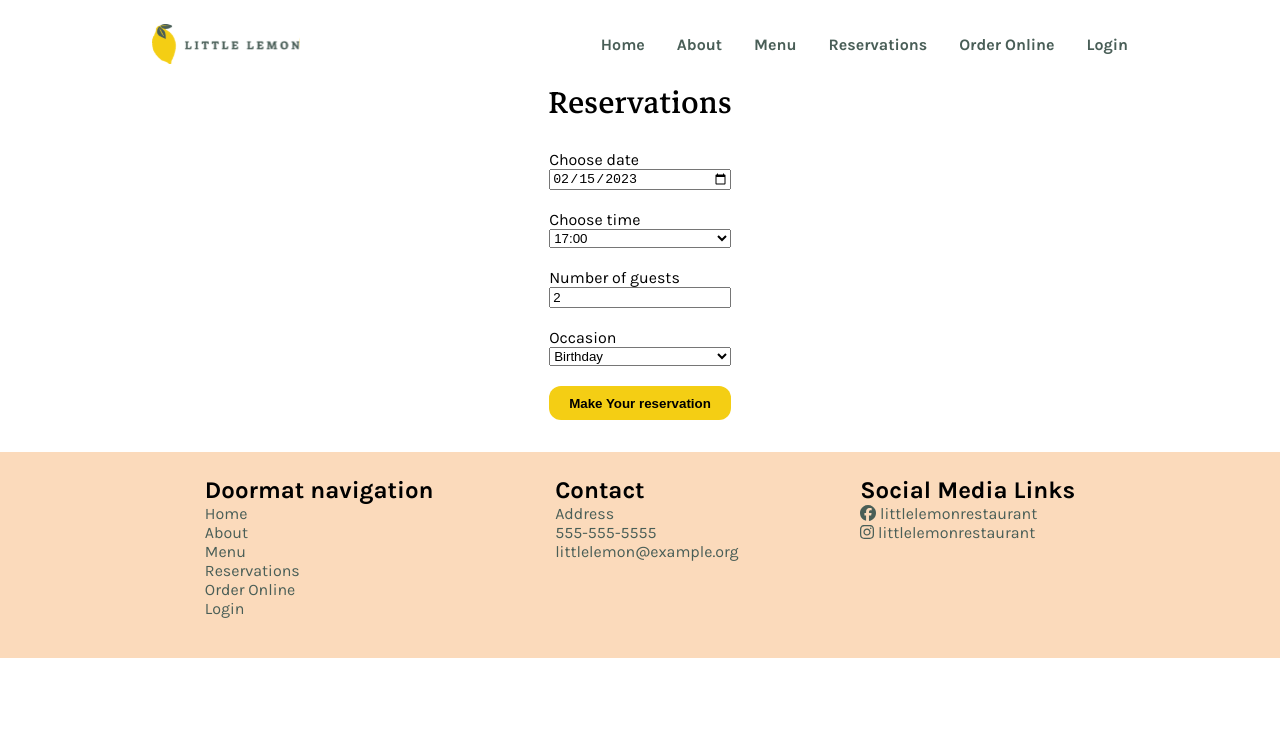
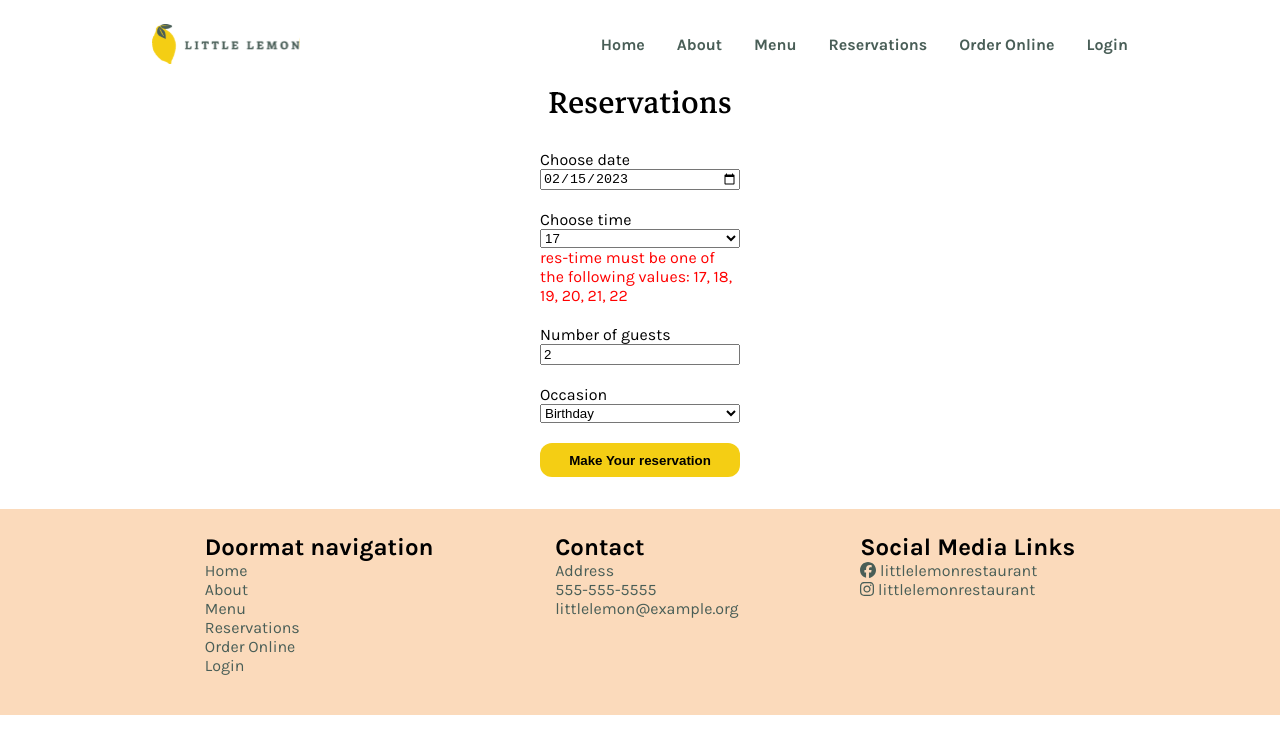
Before and after one commit to pventurino/meta-front-end-developer-capstone, a React (Create React App) app: page /reservations in a window 1280 px wide. Both pictures are taken after a click on the button "Make Your reservation". Shown: the top 754 px of the page. Built offline with nearby package versions, Linux system fonts and the light colour scheme.

Commit message:
useFormik instead of Formik context

```diff
--- a/src/components/BookingForm.js
+++ b/src/components/BookingForm.js
@@ -1,5 +1,5 @@
-import React, { useState } from 'react';
-import { Formik, Form, Field, ErrorMessage} from 'formik';
+import React from 'react';
+import { useFormik } from 'formik';
 import * as Yup from 'yup';
 
 const BookingForm = ({availableTimes, onDateChange}) => {
@@ -8,63 +8,97 @@ const BookingForm = ({availableTimes, onDateChange}) => {
   let offsetInMillis = 60 * 1000 * utcDate.getTimezoneOffset();
   let localDate = new Date(utcDate - offsetInMillis);
 
-  let [state, setState] = useState({
+  const doSubmit = (...args) => console.log(...args);
+
+  const formik = useFormik({
+    onSubmit: values => doSubmit(values),
+    initialValues: {
       'res-date': localDate.toISOString().substring(0,10),
       'res-time': 17,
       'guests': 2,
       'occasion': 'Birthday'
+    },
+    validationSchema: Yup.object({
+      'res-date': Yup.date().required(),
+      'res-time': Yup.string().oneOf(availableTimes).required(),
+      'guests': Yup.number().positive().min(1).max(10).required(),
+      'occasion': Yup.string().oneOf(['Birthday','Anniversary'])
+    }),
   });
 
+  const ErrorMessage = (props) => !!formik.errors[props.name] ? (
+    <label
+      className='errorLabel'
+      style={{color: 'red'}}
+      htmlFor={props.name}>
+      {formik.errors[props.name]}
+    </label>
+  ) : null;
+
   return (
-    <Formik
-      initialValues={state}
-      validationSchema={ Yup.object().shape({
-        'res-date': Yup.date().required(),
-        'res-time': Yup.number().oneOf(availableTimes).required(),
-        'guests': Yup.number().positive().min(1).max(10).required(),
-        'occasion': Yup.string().oneOf(['Birthday','Anniversary'])
-      }) }
-      onSubmit={ values => {
-        console.log(values);
-        setState(values);
-      } }
-    >
-      {({errors, touched}) => (
-        <Form style={{display:'grid', maxWidth:'200px', gap:'20px'}}>
+    <form
+      style={{display:'grid', maxWidth:'200px', gap:'20px'}}
+      onSubmit={formik.handleSubmit}>
       <div className='formField'>
         <label htmlFor='res-date'>Choose date</label>
-            <Field id='res-date' name='res-date' type='date' onChange={(e) => onDateChange(e.currentTarget.value)}/>
+        <input
+          id='res-date'
+          name='res-date'
+          type='date'
+          value={formik.values['res-date']}
+          onBlur={formik.onBlur}
+          onChange={formik.handleChange}
+          />
         <ErrorMessage name='res-date' />
       </div>
 
       <div className='formField'>
         <label htmlFor='res-time'>Choose time</label>
-            <Field id='res-time' name='res-time' as='select'>
-              { availableTimes.map(x => (<option key={x} value={x}>{x}:00</option>)) }
-            </Field>
+        <select
+          id='res-time'
+          name='res-time'
+          value={formik.values['res-time']}
+          onBlur={formik.onBlur}
+          onChange={formik.handleChange}
+          >
+          { availableTimes.map(x => (<option key={x} value={x}>{x}</option>)) }
+        </select>
         <ErrorMessage name='res-time' />
       </div>
 
       <div className='formField'>
         <label htmlFor='guests'>Number of guests</label>
-            <Field id='guests' name='guests' type='number' min={1} max={10}/>
+        <input
+          id='guests'
+          name='guests'
+          type='number'
+          min={1}
+          max={10}
+          value={formik.values['guests']}
+          onBlur={formik.onBlur}
+          onChange={formik.handleChange}
+          />
         <ErrorMessage name='guests'/>
       </div>
 
       <div className='formField'>
         <label htmlFor='occasion'>Occasion</label>
-            <Field id='occasion' name='occasion' as='select'>
+        <select
+          id='occasion'
+          name='occasion'
+          as='select'
+          value={formik.values['occasion']}
+          onBlur={formik.onBlur}
+          onChange={formik.handleChange}
+          >
           <option key='birthday' value='Birthday'>Birthday</option>
           <option key='anniversary' value='Anniversary'>Anniversary</option>
-            </Field>
+        </select>
         <ErrorMessage name='occasion'/>
       </div>
 
-          <button type='submit'>Make Your reservation</button>
-        </Form>
-      )}
-    </Formik>
-
+      <button type='submit' role='submit'>Make Your reservation</button>
+    </form>
 )
 };
 
```
Lines whose indentation alone changed are shown as unchanged.
